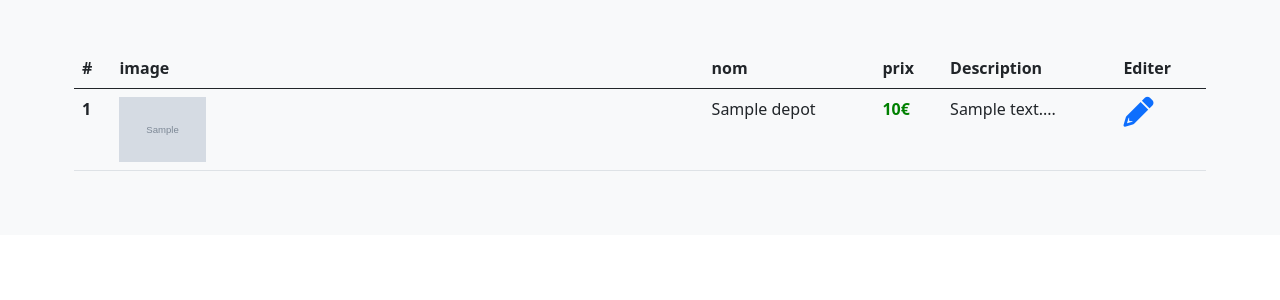
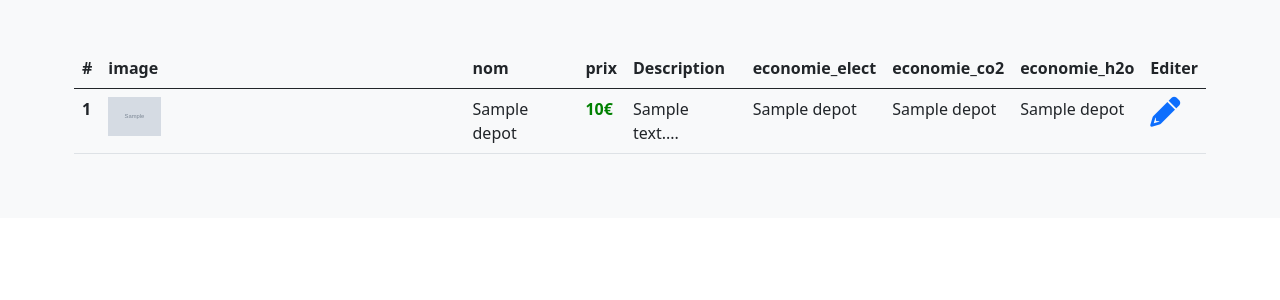
Before and after one commit to morganmomen/Eccolab, a PHP site: page /admin/afficher.php in a window 1280 px wide. Shown: the part 56-356 px from the top of the page. Run offline with PHP 8.4, Linux system fonts and the light colour scheme; the visitor is signed in with stand-in values (Sample User, id 1); tables that the repository leaves empty or names only in its code hold one stand-in row (values such as "Sample post"); grey boxes marked "Sample" are stand-in pictures; some libraries are stand-ins or nearby versions.

Commit message:
ajout de l eau

```diff
--- a/admin/afficher.php
+++ b/admin/afficher.php
@@ -47,6 +47,7 @@ foreach($_SESSION['xRttpHo0greL39'] as $i){
         <li class="nav-item">
         <a class="nav-link" aria-current="page" href="../admin/">Nouveau</a>
         </li>
+
         <li class="nav-item">
         <a class="nav-link" href="supprimer.php">Suppression</a>
         </li>
@@ -72,6 +73,9 @@ foreach($_SESSION['xRttpHo0greL39'] as $i){
                 <th scope="col">nom</th>
                 <th scope="col">prix</th>
                 <th scope="col">Description</th>
+                <th scope="col">economie_elect</th>
+                <th scope="col">economie_co2</th>
+                <th scope="col">economie_h2o</th>
                 <th scope="col">Editer</th>
                 </tr>
             </thead>
@@ -85,6 +89,10 @@ foreach($_SESSION['xRttpHo0greL39'] as $i){
                 <td><?= $produit->nom ?></td>
                 <td style="font-weight: bold; color: green;"><?= $produit->prix ?>€</td>
                 <td><?= substr($produit->description, 0, 100); ?>...</td>
+                <td><?= $produit->economie_elect ?></td>
+                <td><?= $produit->economie_co2 ?></td>
+                <td><?= $produit->economie_h2o ?></td>
+
                 <td><a href="editer.php?id=<?= $produit->id ?>"><i class="fa fa-pencil" style="font-size: 30px;"></i></a></td>
                 </tr>
 <?php endforeach; ?>
```
